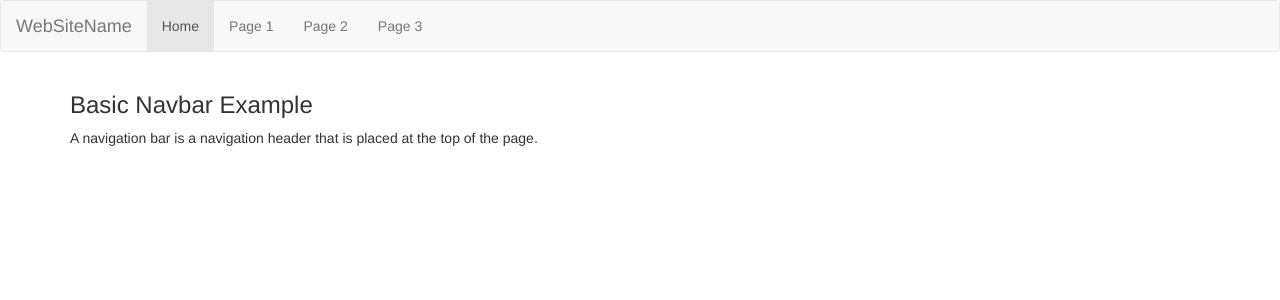
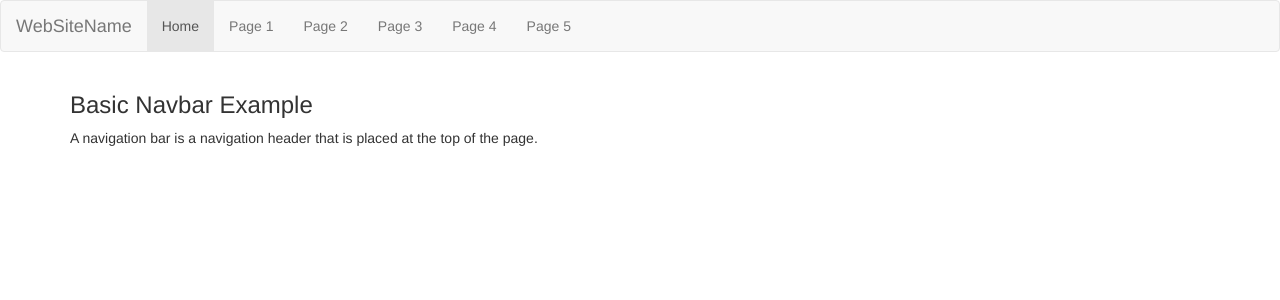
Before and after one commit to salahbedeiwi/testGit, a PHP site: page / in a window 1280 px wide. Shown: the top 300 px of the page. Run offline with PHP 8.4, Linux system fonts and the light colour scheme.

Commit message:
Added new lines to NavBar

```diff
--- a/index.php
+++ b/index.php
@@ -20,6 +20,8 @@
       <li><a href="#">Page 1</a></li>
       <li><a href="#">Page 2</a></li>
       <li><a href="#">Page 3</a></li>
+      <li><a href="#">Page 4</a></li>
+      <li><a href="#">Page 5</a></li>
     </ul>
   </div>
 </nav>
```
